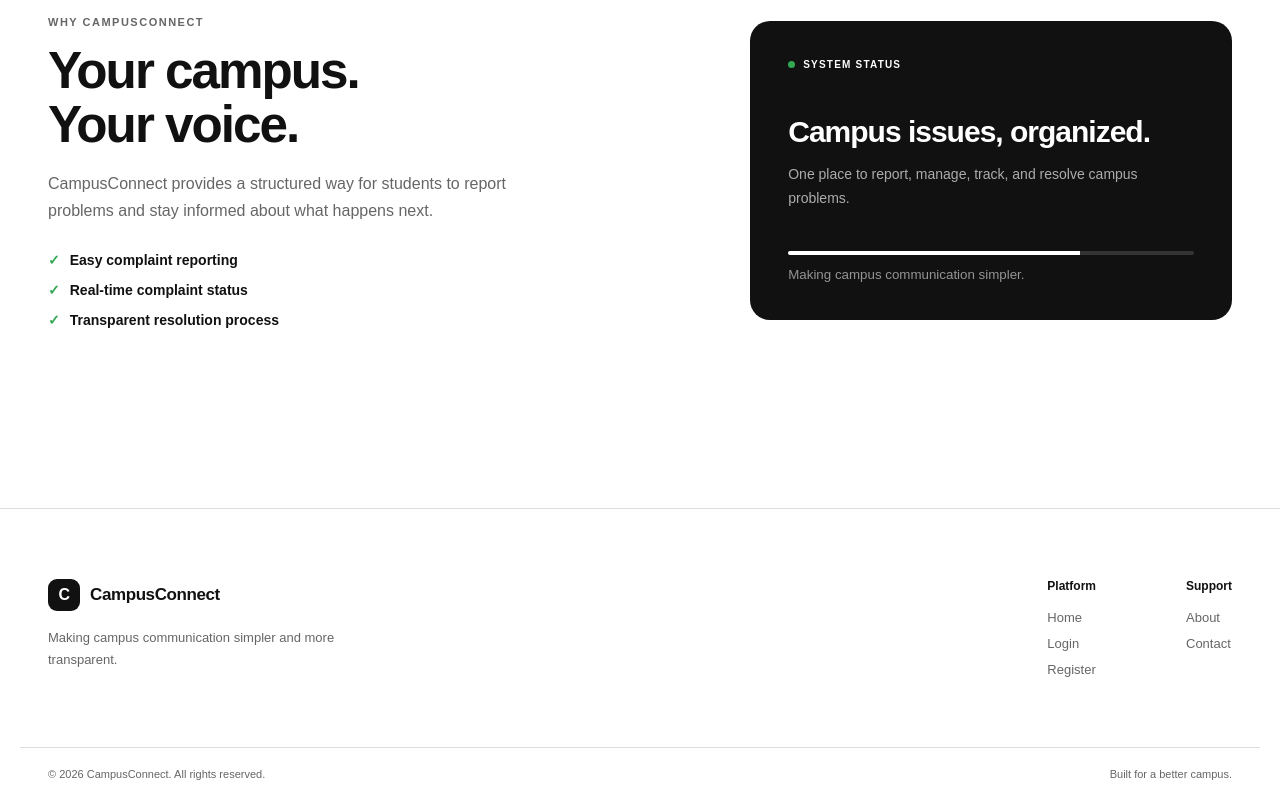
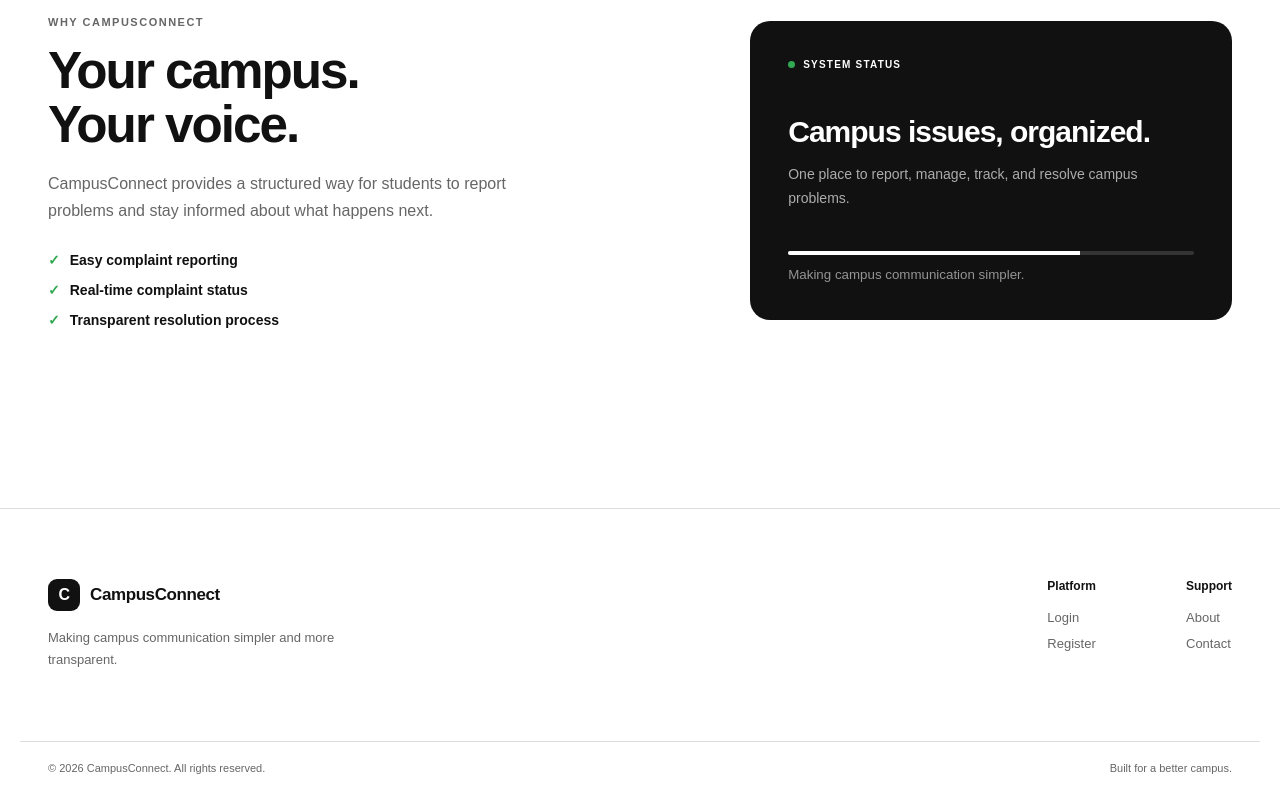
Before and after one commit to AbhilashBhairi/CampusConnect, a Next.js app: page / in a window 1280 px wide. Shown: the part 1554-2354 px from the top of the page. Built offline with nearby package versions, Linux system fonts and the light colour scheme.

Commit message:
Remove 'Home' link from footer

```diff
--- a/app/page.js
+++ b/app/page.js
@@ -430,7 +430,6 @@ export default function Home() {
 
             <div>
               <h4>Platform</h4>
-              <a href="#home">Home</a>
               <a href="/login">Login</a>
               <a href="/register">Register</a>
             </div>
```
